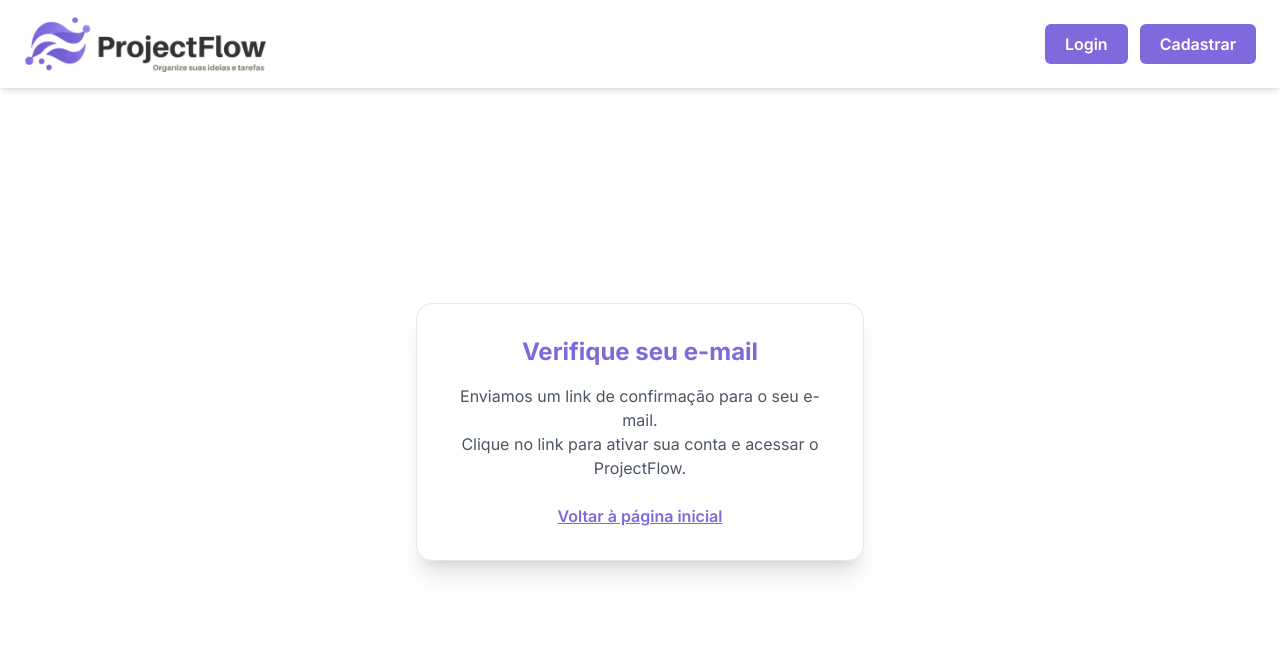
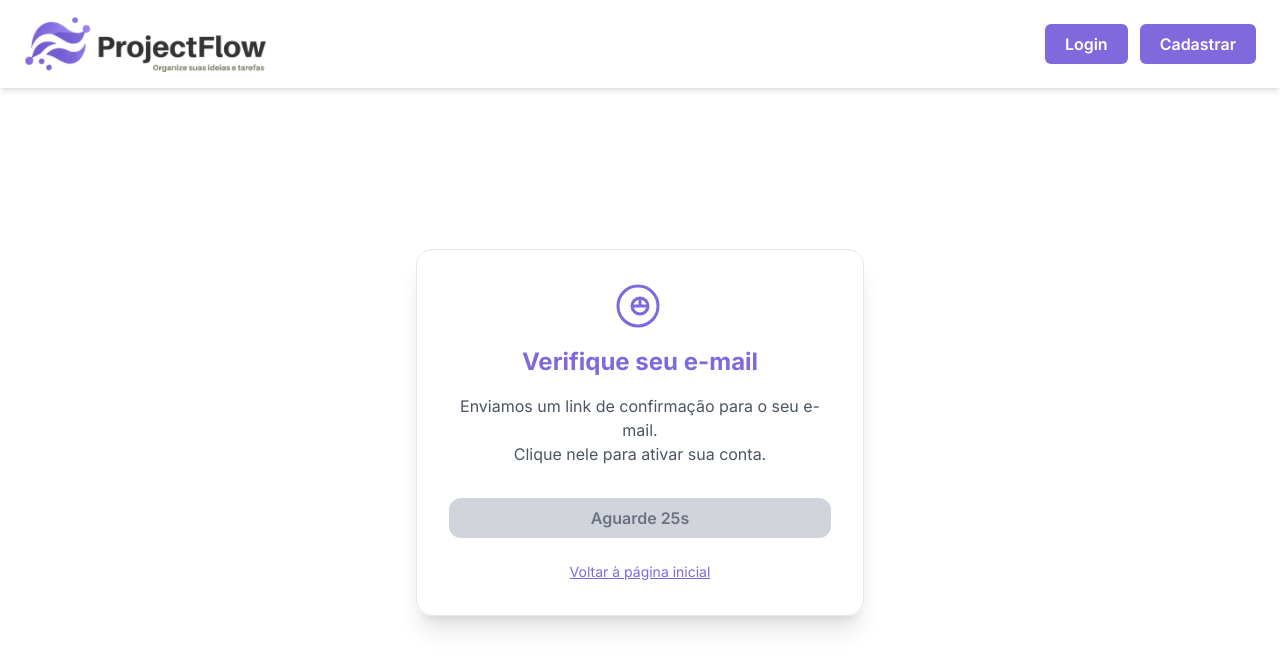
Before and after one commit to JoaoVictorBarbosa01/projectflow, a React (Vite) app: page /verifique-email in a window 1280 px wide. Shown: the top 670 px of the page. Built offline with nearby package versions, Linux system fonts and the light colour scheme.

Commit message:
atualização de rotas

```diff
--- a/src/pages/Signup.tsx
+++ b/src/pages/Signup.tsx
@@ -16,11 +16,14 @@ const Signup: React.FC = () => {
 
   const navigate = useNavigate();
 
+ // Função de cadastro
   const handleSignup = async (e: React.FormEvent) => {
     e.preventDefault();
     setLoading(true);
-  setError(null);
+    setError("");
 
+    try {
+      // Chama o Supabase Auth para registrar o usuário
       const { data, error } = await supabase.auth.signUp({
         email,
         password,
@@ -28,11 +31,10 @@ const Signup: React.FC = () => {
           data: {
             full_name: name,
           },
-        emailRedirectTo: "https://projectflow-pi.vercel.app/dashboard",
+          // Redireciona após o clique no link de verificação no e-mail
+          emailRedirectTo: "https://projectflow-pi.vercel.app/dashboard",// ou localhost:5173 se for local
         },
       });
-
-    console.log("Signup resultado:", data);
 
       if (error) {
         console.error("Erro ao cadastrar:", error.message);
@@ -41,30 +43,17 @@ const Signup: React.FC = () => {
         return;
       }
 
-    const sessionCheck = await supabase.auth.getSession();
-    console.log("Sessão atual:", sessionCheck);
+      // Redireciona para página de verificação imediatamente após sucesso
+      navigate("/verifique-email");
 
-    if (!sessionCheck.data.session) {
-      console.warn("Usuário não está logado ainda.");
+    } catch (err: any) {
+      console.error("Erro inesperado:", err.message);
+      setError("Erro inesperado. Tente novamente.");
+    } finally {
       setLoading(false);
-      return;
     }
+  };
 
-    const { data: profile, error: profileFetchError } = await supabase
-      .from("profiles")
-      .select("id, full_name, email")
-      .eq("id", sessionCheck.data.session.user.id)
-      .single();
-
-    if (profileFetchError) {
-      console.error("Erro ao buscar perfil:", profileFetchError.message);
-    } else {
-      console.log("Perfil carregado com sucesso:", profile);
-    }
-
-    setLoading(false);
-    navigate("/verifique-email");
-  };
 
 
   return (
--- a/src/pages/VerifyEmail.tsx
+++ b/src/pages/VerifyEmail.tsx
@@ -1,8 +1,40 @@
-import React from "react";
+import React, { useEffect, useState } from "react";
 import { Link } from "react-router-dom";
 import { motion } from "framer-motion";
+import { supabase } from "../supabase";
 
 const VerifyEmail: React.FC = () => {
+  const [seconds, setSeconds] = useState(30);
+  const [canResend, setCanResend] = useState(false);
+  const [message, setMessage] = useState("");
+
+  // Contagem regressiva
+  useEffect(() => {
+    if (!canResend && seconds > 0) {
+      const timer = setTimeout(() => setSeconds((s) => s - 1), 1000);
+      return () => clearTimeout(timer);
+    } else {
+      setCanResend(true);
+    }
+  }, [seconds, canResend]);
+
+  const handleResend = async () => {
+    setMessage("");
+    setCanResend(false);
+    setSeconds(30);
+
+    const { data, error } = await supabase.auth.resend({
+      type: "signup",
+      email: (await supabase.auth.getUser()).data?.user?.email ?? "",
+    });
+
+    if (error) {
+      setMessage("Erro ao reenviar e-mail.");
+    } else {
+      setMessage("E-mail reenviado com sucesso!");
+    }
+  };
+
   return (
     <section className="min-h-screen flex flex-col items-center justify-center px-4 py-20 bg-white text-gray-800">
       <motion.div
@@ -11,14 +43,50 @@ const VerifyEmail: React.FC = () => {
         animate={{ opacity: 1, y: 0 }}
         transition={{ duration: 0.5 }}
       >
+        <motion.div
+          initial={{ rotate: -5 }}
+          animate={{ rotate: 0 }}
+          transition={{ duration: 0.4 }}
+          className="mb-4 text-primary"
+        >
+          <svg
+            xmlns="http://www.w3.org/2000/svg"
+            className="h-12 w-12 mx-auto text-primary"
+            fill="none"
+            viewBox="0 0 24 24"
+            stroke="currentColor"
+          >
+            <path
+              strokeLinecap="round"
+              strokeLinejoin="round"
+              strokeWidth={1.5}
+              d="M16 12H8m8 0a4 4 0 01-8 0m8 0a4 4 0 00-8 0m4-4v4m0 4h.01M21 12c0 5.523-4.477 10-10 10S1 17.523 1 12 5.477 2 11 2s10 4.477 10 10z"
+            />
+          </svg>
+        </motion.div>
+
         <h1 className="text-2xl font-bold mb-4 text-primary">Verifique seu e-mail</h1>
-        <p className="text-gray-600 mb-6">
+        <p className="text-gray-600 mb-4">
           Enviamos um link de confirmação para o seu e-mail.
           <br />
-          Clique no link para ativar sua conta e acessar o ProjectFlow.
+          Clique nele para ativar sua conta.
         </p>
 
-        <Link to="/" className="text-primary font-semibold underline">
+        <button
+          onClick={handleResend}
+          disabled={!canResend}
+          className={`w-full mt-4 px-4 py-2 rounded-xl font-semibold transition ${
+            canResend
+              ? "bg-primary text-white hover:bg-primary-dark"
+              : "bg-gray-300 text-gray-500 cursor-not-allowed"
+          }`}
+        >
+          {canResend ? "Reenviar e-mail" : `Aguarde ${seconds}s`}
+        </button>
+
+        {message && <p className="mt-2 text-sm text-green-600">{message}</p>}
+
+        <Link to="/" className="mt-6 inline-block text-sm text-primary underline">
           Voltar à página inicial
         </Link>
       </motion.div>
```
Lines whose indentation alone changed are shown as unchanged.
